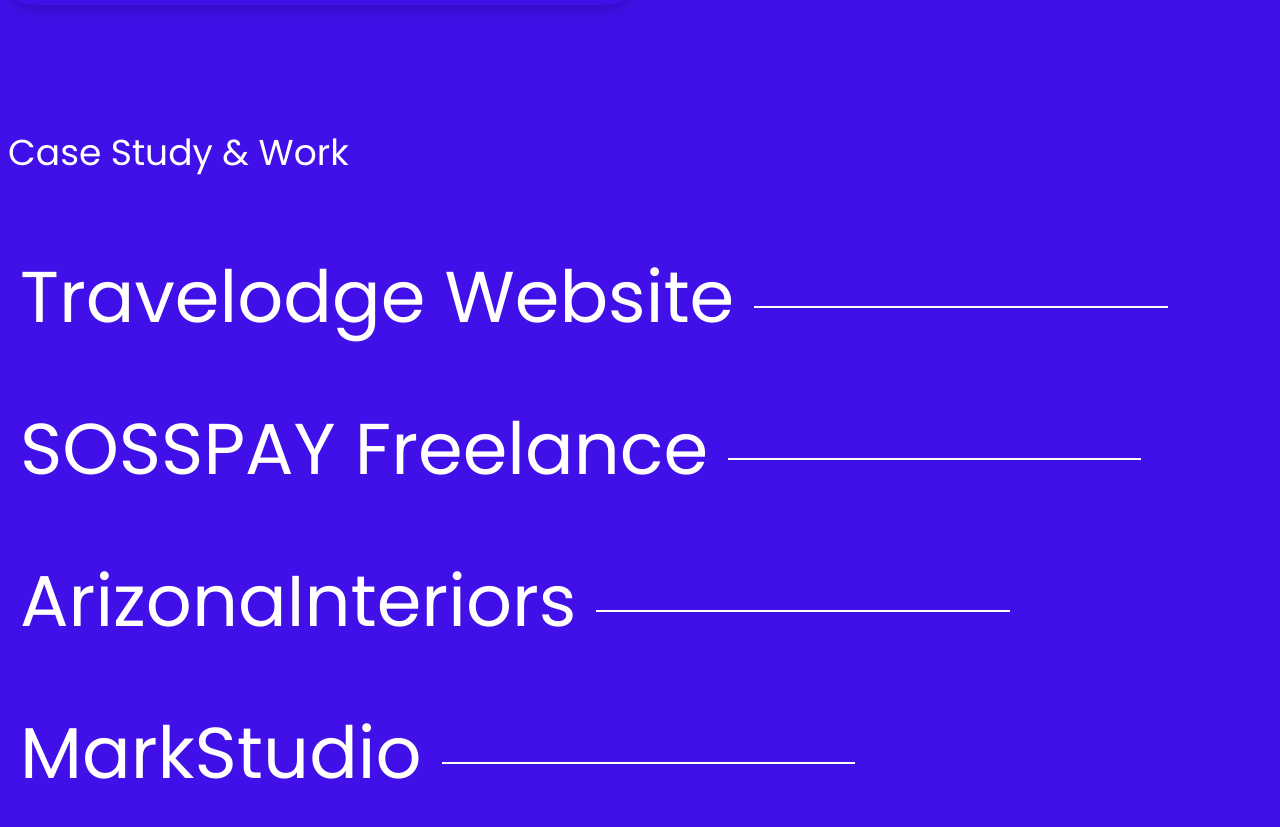
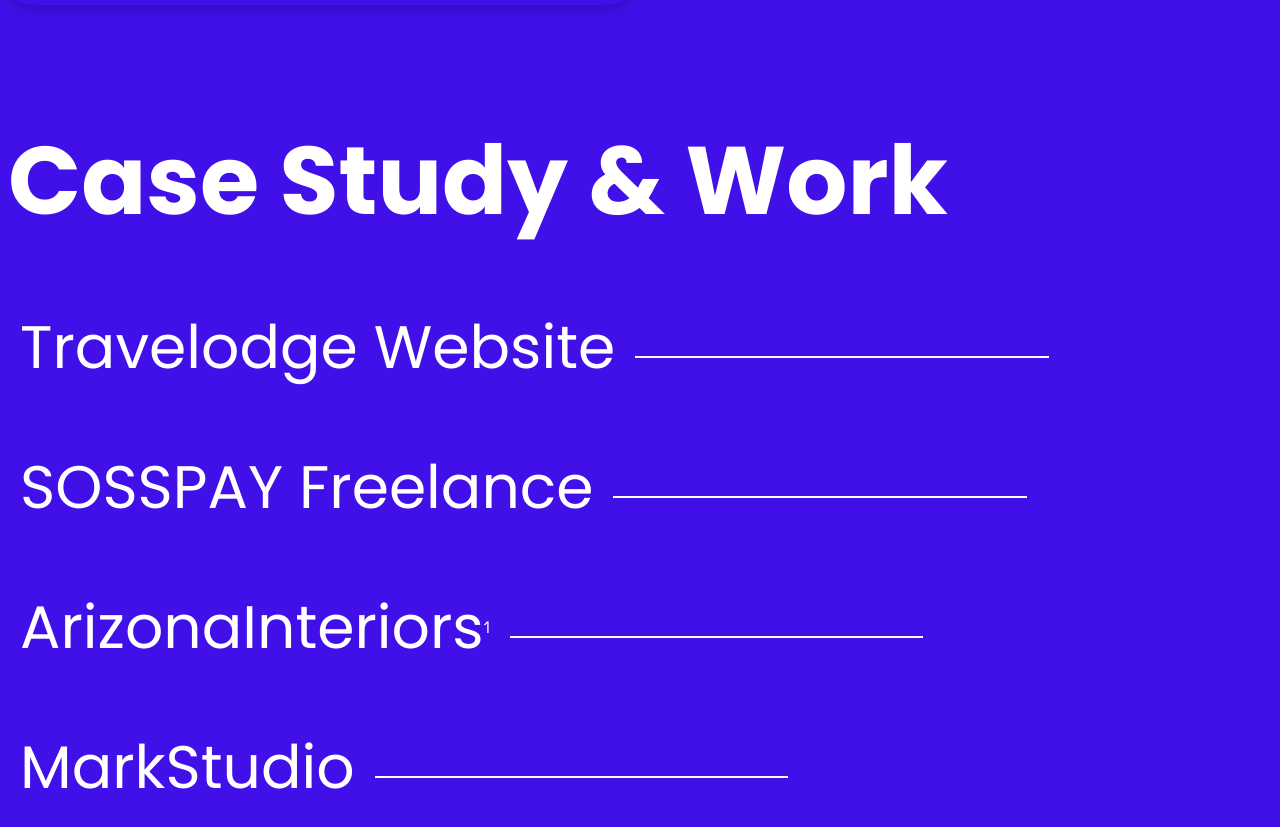
Before and after one commit to nitinsgr/Portfolio-Next, a Next.js app: page / in a window 1280 px wide. Shown: the part 1083-1910 px from the top of the page. Built offline with nearby package versions, Linux system fonts and the light colour scheme.

Commit message:
Work file Modified

```diff
--- a/components/Work.js
+++ b/components/Work.js
@@ -17,7 +17,7 @@
     return(
         <div>
             <div className=" md:max-w-7xl md:mx-auto mt-20  ">
-                <h1 className=" text-4xl font-poppins md:w-2/4 p-2 ">Case Study & Work</h1>
+                <h1 className=" text-4xl md:text-8xl font-bold font-poppins md:w-5/6 p-2 ">Case Study & Work</h1>
             </div>
         </div>
     )
@@ -30,26 +30,26 @@
         <div className="max-w-7xl mx-auto gap-5 ">
            <Link href={'https://travelodgecollection.netlify.app/'}>
            <div className=" flex  md:flex-row items-center space-x-5 mt-20 hover:bg-yellow-500 transform transition-all  duration-500  ease-in-out cursor-pointer">
-            <h1 className=" text-3xl md:text-7xl font-poppins transition transform ">Travelodge Website </h1>
+            <h1 className=" text-3xl md:text-6xl font-poppins transition transform ">Travelodge Website </h1>
             <hr className=" border-white-white border  md:w-2/6 w-3/5 mt-5"/>
             </div>
            </Link>
            <Link href={'/Sosspay'}>
            <div className=" flex items-center space-x-5 hover:bg-yellow-500  transform transition-all  duration-500 ease-in-out cursor-pointer mt-20">
-            <h1 className=" text-3xl md:text-7xl font-poppins">SOSSPAY Freelance </h1>
+            <h1 className=" text-3xl md:text-6xl font-poppins">SOSSPAY Freelance </h1>
             <hr className=" border-white-white border w-3/5 md:w-2/6 mt-5"/>
             </div>
            </Link>
 
           <Link href={'https://arizonainteriors.netlify.app/'}>
           <div className=" flex items-center space-x-5 hover:bg-yellow-500  transform transition-all  duration-500 ease-in-out cursor-pointer mt-20">
-            <h1 className=" text-3xl md:text-7xl font-poppins ">ArizonaInteriors </h1>
+            <h1 className=" text-3xl md:text-6xl font-poppins ">ArizonaInteriors </h1>1
             <hr className=" border-white-white border w-3/5 md:w-2/6 mt-5"/>
             </div>
           </Link>
            <Link href={'https://markstudio.netlify.app/'}>
            <div className=" flex items-center space-x-5 hover:bg-yellow-500  transform transition-all  duration-500 ease-in-out cursor-pointer mt-20">
-            <h1 className=" text-3xl md:text-7xl font-poppins">MarkStudio </h1>
+            <h1 className=" text-3xl md:text-6xl font-poppins">MarkStudio </h1>
             <hr className=" border-white-white border md:w-2/6  w-3/5 mt-5"/>
             </div>
            </Link>
```
